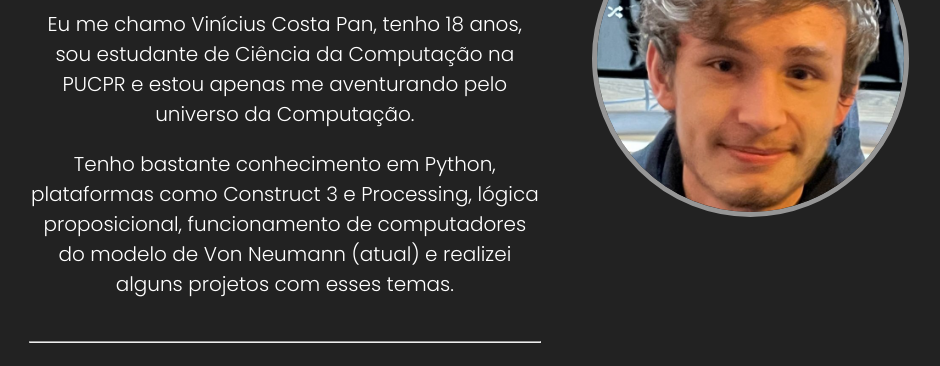
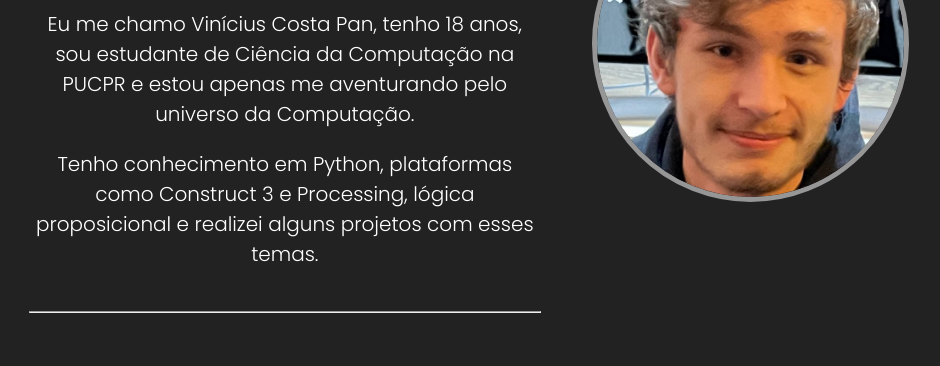
Before and after one commit to Vinokaa/Vinokaa.github.io, a plain HTML site: page index.html in a window 1280 px wide. Shown: the part 434-800 px from the top of the page, without its empty margins (171-1111 px from the left). Drawn offline with Linux system fonts and the light colour scheme.

Commit message:
Update index.html

```diff
--- a/index.html
+++ b/index.html
@@ -13,7 +13,7 @@
                     <hr>
                     <h2>Olá,<br>Seja bem-vindo(a) ao meu portfólio</h2>
                     <p>Eu me chamo Vinícius Costa Pan, tenho 18 anos, sou estudante de Ciência da Computação na PUCPR e estou apenas me aventurando pelo universo da Computação.</p>
-                    <p class="lastLine">Tenho bastante conhecimento em Python, plataformas como Construct 3 e Processing, lógica proposicional, funcionamento de computadores do modelo de Von Neumann (atual) e realizei alguns projetos com esses temas.</p>
+                    <p class="lastLine">Tenho conhecimento em Python, plataformas como Construct 3 e Processing, lógica proposicional e realizei alguns projetos com esses temas.</p>
                     <hr>
                 </div>
                 <img src="Imagens/Perfil3.jpg">
```
